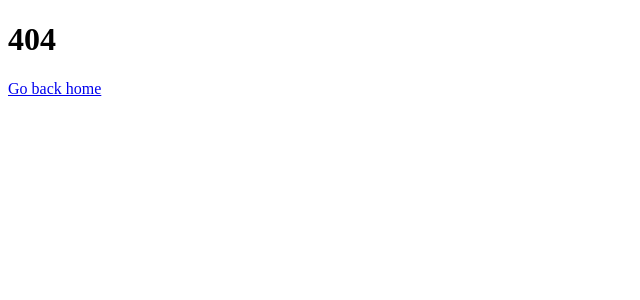
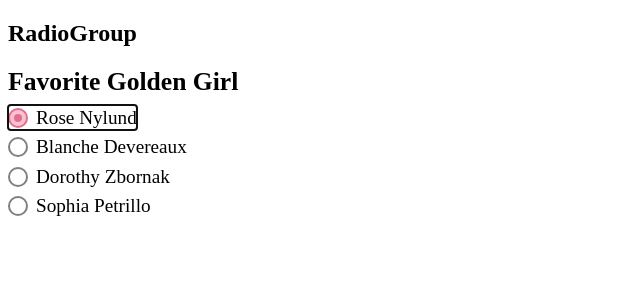
Before and after one commit to ashleemboyer/a11y-series, a Next.js app: page /components/radiogroup in a window 1280 px wide. Before the commit this address had no page. Shown: the top 300 px of the page, without its empty margins (0-640 px from the left). Built offline with nearby package versions, Linux system fonts and the light colour scheme.

Commit message:
Cleaning up RadioGroup

```diff
--- /dev/null
+++ b/pages/components/radiogroup.tsx
@@ -0,0 +1,30 @@
+import { createRef } from "react";
+import RadioGroup from "../../src/components/RadioGroup";
+
+const options = [
+  { label: "Rose Nylund", value: "rose_nylund", ref: createRef() },
+  {
+    label: "Blanche Devereaux",
+    value: "blanche_devereaux",
+    ref: createRef(),
+  },
+  {
+    label: "Dorothy Zbornak",
+    value: "dorothy_zbornak",
+    ref: createRef(),
+  },
+  {
+    label: "Sophia Petrillo",
+    value: "sophia_petrillo",
+    ref: createRef(),
+  },
+];
+
+const RadioGroupPage = () => (
+  <>
+    <h2>RadioGroup</h2>
+    <RadioGroup label="Favorite Golden Girl" options={options} />
+  </>
+);
+
+export default RadioGroupPage;
--- a/pages/index.tsx
+++ b/pages/index.tsx
@@ -7,6 +7,7 @@ const HomePage = () => {
       <Link href="/components/breadcrumb">Breadcrumb</Link>
       <Link href="/components/link">Link</Link>
       <Link href="/components/listbox">Listbox</Link>
+      <Link href="/components/radiogroup">RadioGroup</Link>
     </>
   );
 };
--- a/src/components/RadioGroup/index.js
+++ /dev/null
@@ -1 +0,0 @@
-export { default as RadioGroup } from "./RadioGroup";
--- a/src/components/RadioGroup/RadioGroup.jsx
+++ b/src/components/RadioGroup/index.tsx
@@ -1,6 +1,6 @@
 import React, { useState, useLayoutEffect } from "react";
 import keyCodes from "../../constants/keyCodes";
-import styles from "./RadioGroup.module.scss";
+import s from "./radio-group.module.css";
 
 const getIndexOfOption = (option, options) => {
   let indexOfOption;
@@ -51,7 +51,6 @@ const RadioGroup = ({ label, options }) => {
 
   return (
     <div
-      className={styles.RadioGroup}
       role="radiogroup"
       aria-labelledby="radio_group_label"
       onFocus={() => {
@@ -74,7 +73,9 @@ const RadioGroup = ({ label, options }) => {
         }
       }}
     >
-      <label id="radio_group_label">{label}</label>
+      <label className={s.label} id="radio_group_label">
+        {label}
+      </label>
       {options.map((option, index) => {
         const isSelected = option.value === selectedOption.value;
 
@@ -83,22 +84,18 @@ const RadioGroup = ({ label, options }) => {
             id={`radioButton_${index}`}
             key={`radioButton_${index}`}
             role="radio"
-            tabIndex={isSelected ? "0" : "-1"}
+            tabIndex={isSelected ? 0 : 1}
             aria-checked={isSelected}
             ref={option.ref}
-            className={
-              isSelected
-                ? styles["RadioGroup--selected"]
-                : styles["RadioGroup--notSelected"]
-            }
+            className={isSelected ? s.selected : s.notSelected}
             onClick={() => {
               setSelectedOption(option);
             }}
           >
-            <div>
-              <div></div>
+            <div className={s.ring}>
+              <div className={s.circle}></div>
             </div>
-            <span>{option.label}</span>
+            <span className={s.text}>{option.label}</span>
           </div>
         );
       })}
--- /dev/null
+++ b/src/components/RadioGroup/radio-group.module.css
@@ -0,0 +1,47 @@
+.label {
+  display: block;
+  font-size: 1.6rem;
+  font-weight: bold;
+  margin-bottom: 8px;
+}
+
+.selected,
+.notSelected {
+  align-items: center;
+  cursor: pointer;
+  display: flex;
+  height: 1.6rem;
+  margin-bottom: 4px;
+  width: fit-content;
+}
+
+.ring {
+  width: 16px;
+  height: 16px;
+  border-radius: 100%;
+  margin-right: 8px;
+}
+
+.text {
+  font-size: 1.2rem;
+}
+
+.selected .ring {
+  display: flex;
+  justify-content: center;
+  align-items: center;
+  background-color: pink;
+  border: 2px solid palevioletred;
+}
+
+.selected .ring .circle {
+  width: 8px;
+  height: 8px;
+  background-color: palevioletred;
+  border-radius: 100%;
+}
+
+.notSelected .ring {
+  background-color: white;
+  border: 2px solid gray;
+}
```
Also changed, not shown: src/components/RadioGroup/RadioGroup.module.scss (deleted, +0 -52 lines).
